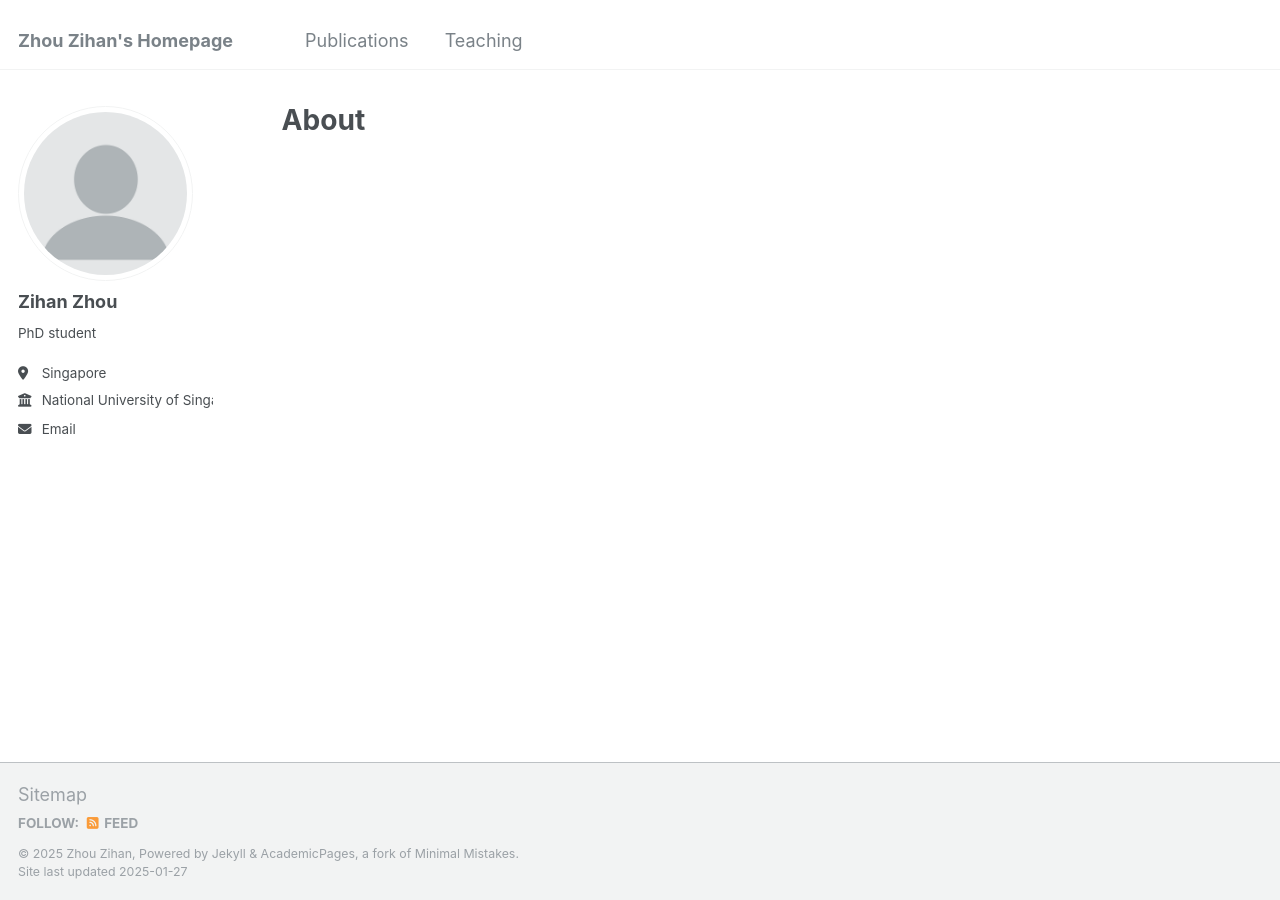
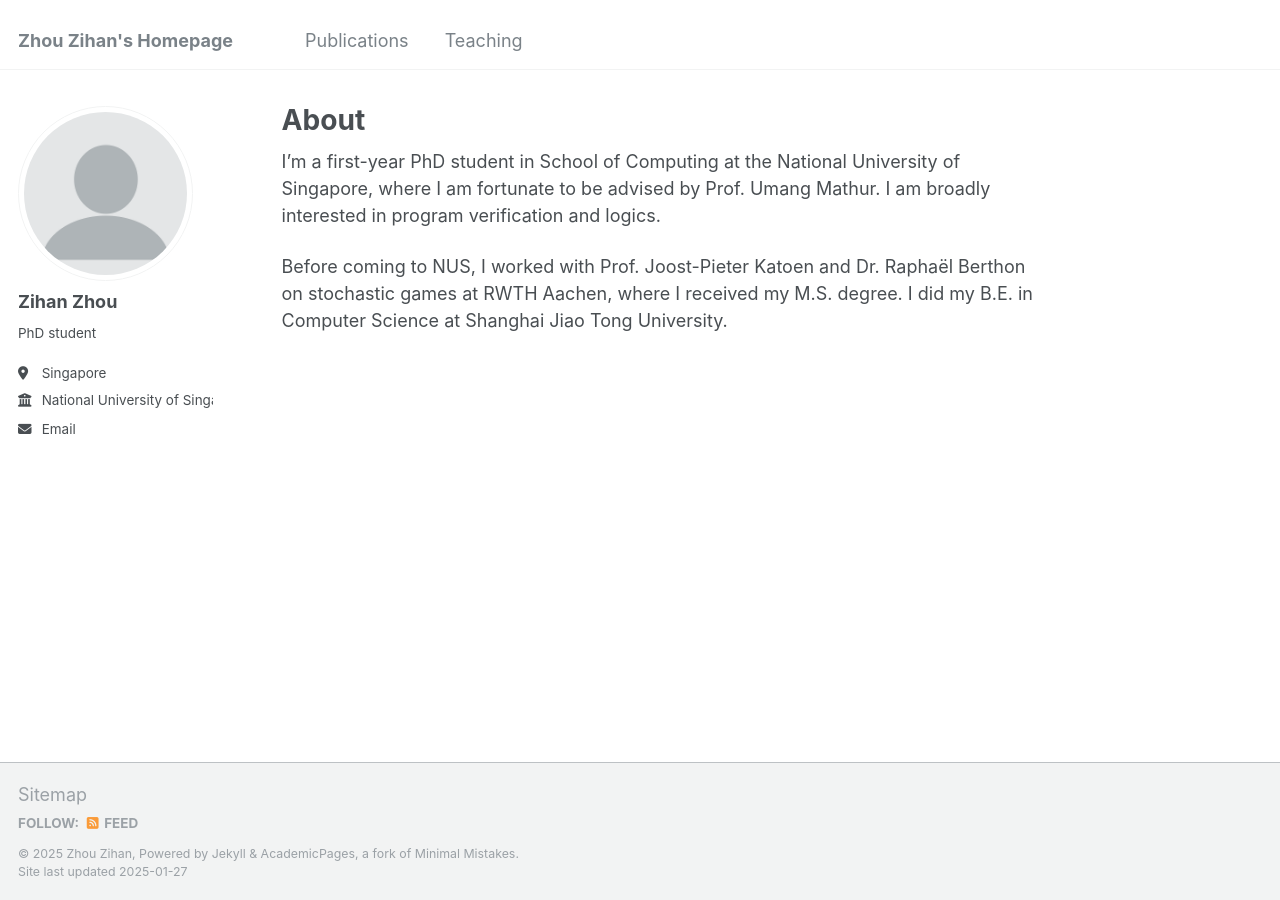
Before and after one commit to jsyczzh/jsyczzh.github.io, a Jekyll site: the page built from _pages/about.md, in a window 1280 px wide. Built offline with Jekyll 4.4.1, drawn with Linux system fonts in a browser that asks for light colours.

Commit message:
Update about.md

```diff
--- a/_pages/about.md
+++ b/_pages/about.md
@@ -6,3 +6,7 @@ redirect_from:
   - /about/
   - /about.html
 ---
+
+I’m a first-year PhD student in School of Computing at the National University of Singapore, where I am fortunate to be advised by Prof. Umang Mathur. I am broadly interested in program verification and logics.
+
+Before coming to NUS, I worked with Prof. Joost-Pieter Katoen and Dr. Raphaël Berthon on stochastic games at RWTH Aachen, where I received my M.S. degree. I did my B.E. in Computer Science at Shanghai Jiao Tong University.
```
